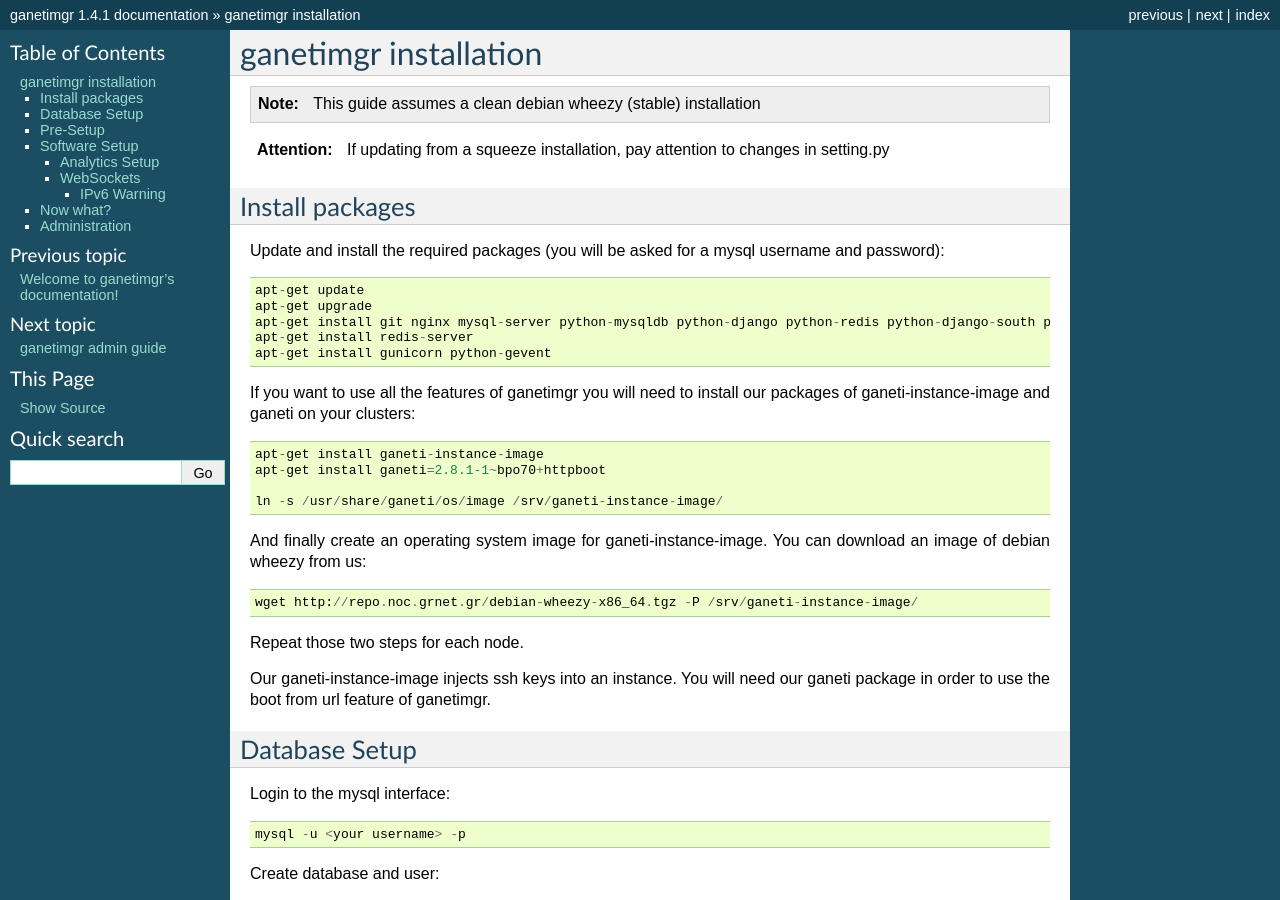
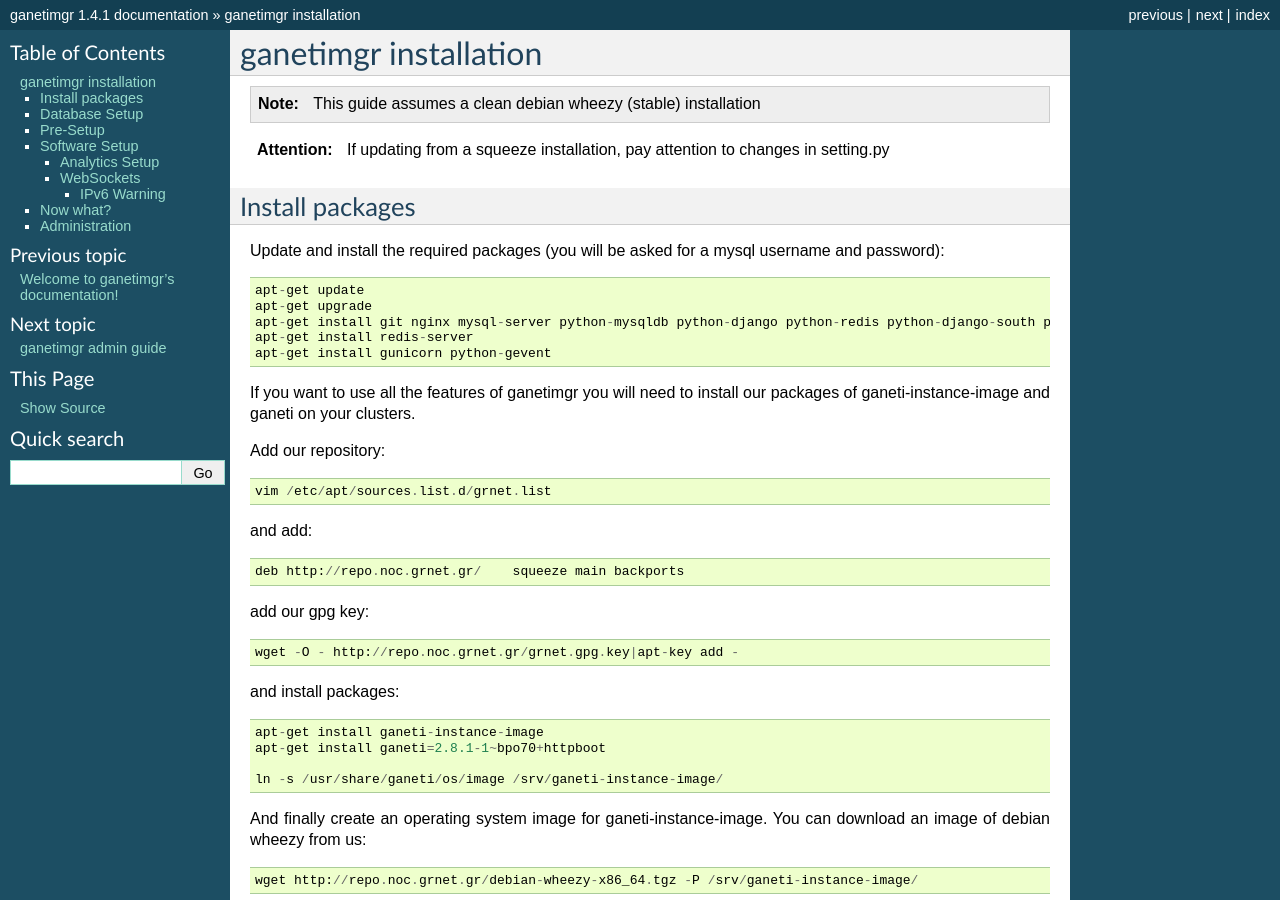
Before and after one commit to grnet/ganetimgr, a Sphinx documentation site: the page built from docs/source/install.rst, in a window 1280 px wide and 900 px high. Built offline with Sphinx 7.4.7, drawn with Linux system fonts in a browser that asks for light colours; some of the changed text lies outside the part shown.

Commit message:
Added instructions for our repo.

```diff
--- a/docs/source/install.rst
+++ b/docs/source/install.rst
@@ -22,7 +22,21 @@
     apt-get install redis-server
     apt-get install gunicorn python-gevent
 
-If you want to use all the features of ganetimgr you will need to install our packages of ganeti-instance-image and ganeti on your clusters::
+If you want to use all the features of ganetimgr you will need to install our packages of ganeti-instance-image and ganeti on your clusters.
+
+Add our repository::
+
+    vim /etc/apt/sources.list.d/grnet.list
+
+and add::
+
+    deb http://repo.noc.grnet.gr/    squeeze main backports
+
+add our gpg key::
+
+    wget -O - http://repo.noc.grnet.gr/grnet.gpg.key|apt-key add -
+
+and install packages::
 
     apt-get install ganeti-instance-image
     apt-get install ganeti=2.8.1-1~bpo70+httpboot
@@ -33,7 +47,7 @@
 
     wget http://repo.noc.grnet.gr/debian-wheezy-x86_64.tgz -P /srv/ganeti-instance-image/
 
-Repeat those two steps for each node.
+Repeat those steps for each node.
 
 Our ganeti-instance-image injects ssh keys into an instance.
 You will need our ganeti package in order to use the boot from url feature of ganetimgr.
```
